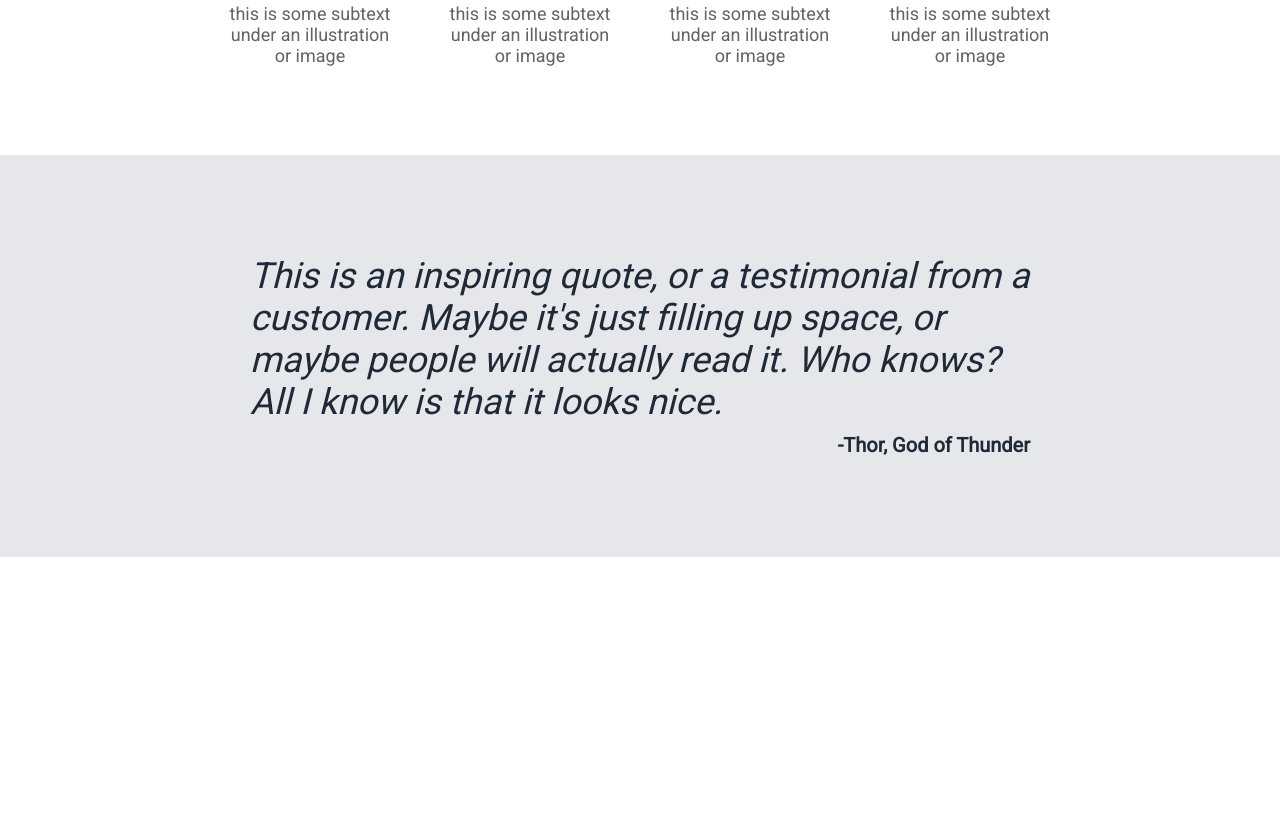
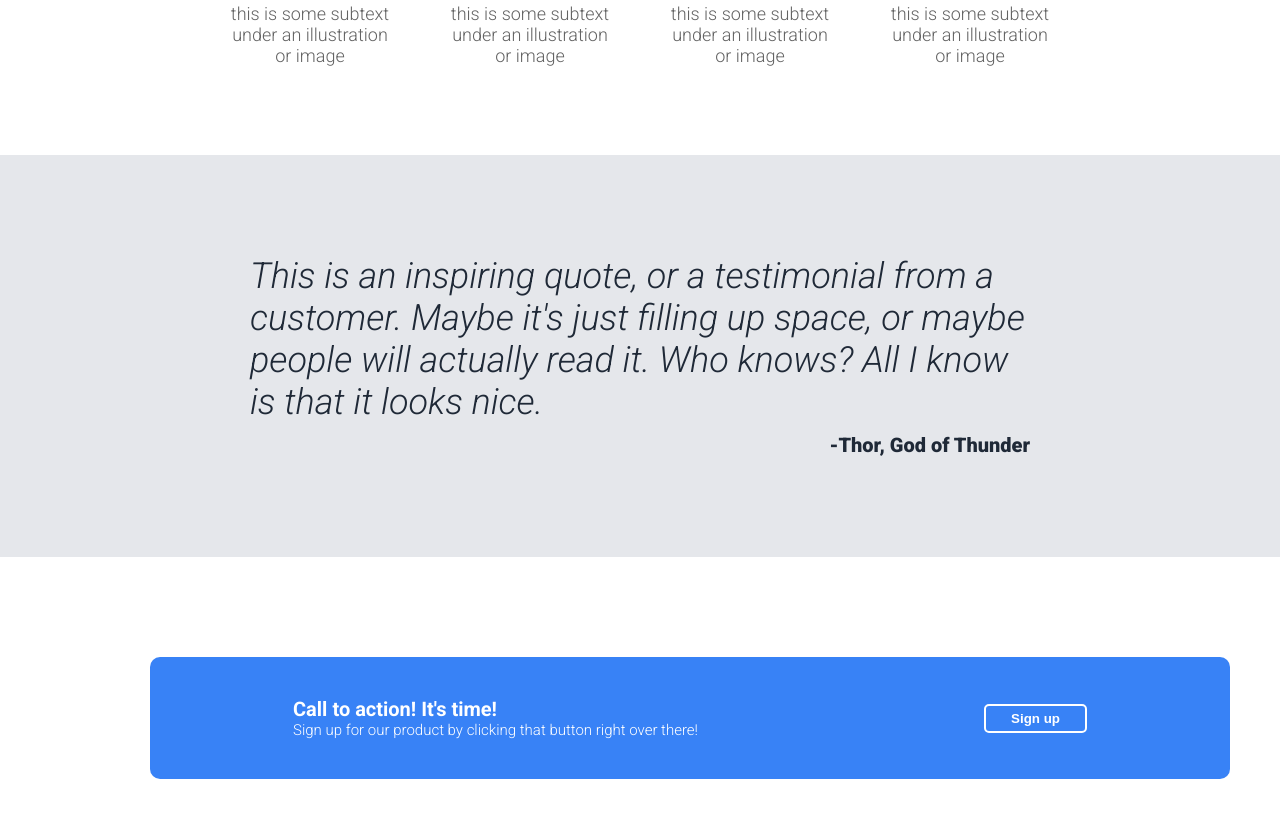
Before and after one commit to rkachn/odin-landing-page, a plain HTML site: page index.html in a window 1280 px wide. Shown: the part 839-1656 px from the top of the page. Before the commit the page ends 1496 px from the top, so only its background shows below. Drawn offline with Linux system fonts and the light colour scheme.

Commit message:
Fix Roboto font usage and add subscribe section

```diff
--- a/index.html
+++ b/index.html
@@ -4,7 +4,9 @@
     <meta charset="UTF-8">
     <meta name="viewport" content="width=device-width, initial-scale=1.0">
     <link rel="stylesheet" href="styles.css">
-    <link href='http://fonts.googleapis.com/css?family=Roboto' rel='stylesheet' type='text/css'>
+    <link rel="preconnect" href="https://fonts.googleapis.com">
+    <link rel="preconnect" href="https://fonts.gstatic.com" crossorigin>
+    <link href="https://fonts.googleapis.com/css2?family=Roboto:ital,wght@0,100..900;1,100..900&display=swap" rel="stylesheet">
     <title>Landing Page</title>
 </head>
 <body>
@@ -76,7 +78,13 @@
     </div>
 
     <div class="subscribe">
-
+        <div class="subscribe-text">
+            <h1>Call to action! It's time!</h1>
+            Sign up for our product by clicking that button right over there!
+        </div>
+        <div class="subscribe-button">
+            <button>Sign up</button>
+        </div>
     </div>
 
     <div class="footer">
--- a/styles.css
+++ b/styles.css
@@ -2,6 +2,7 @@ body {
     font-family: "Roboto", sans-serif;
     padding: 0;
     margin: 0;
+    font-weight: 300;
 }
 
 .header {
@@ -108,7 +109,6 @@ body {
 .quote-text {
     font-style: italic;
     font-size: 36px;
-    font-weight: 100;
     margin-bottom: 10px;
 }
 
@@ -117,3 +117,30 @@ body {
     font-weight: 900;
     font-size: 20px;
 }
+
+.subscribe {
+    background-color: #3882F6;
+    margin: 0 50px 150px 150px;
+    display: flex;
+    justify-content: space-around;
+    padding: 40px 0;
+    align-items: center;
+    color: white;
+    font-size: 15px;
+    border-radius: 10px;
+}
+
+.subscribe h1 {
+    padding: 0;
+    margin: 0;
+    font-size: 20px;
+}
+
+.subscribe button {
+    padding: 5px 25px;
+    border: 2px solid  white;
+    border-radius: 5px;
+    background: none;
+    font-weight: bold;
+    color: white;
+}
```
